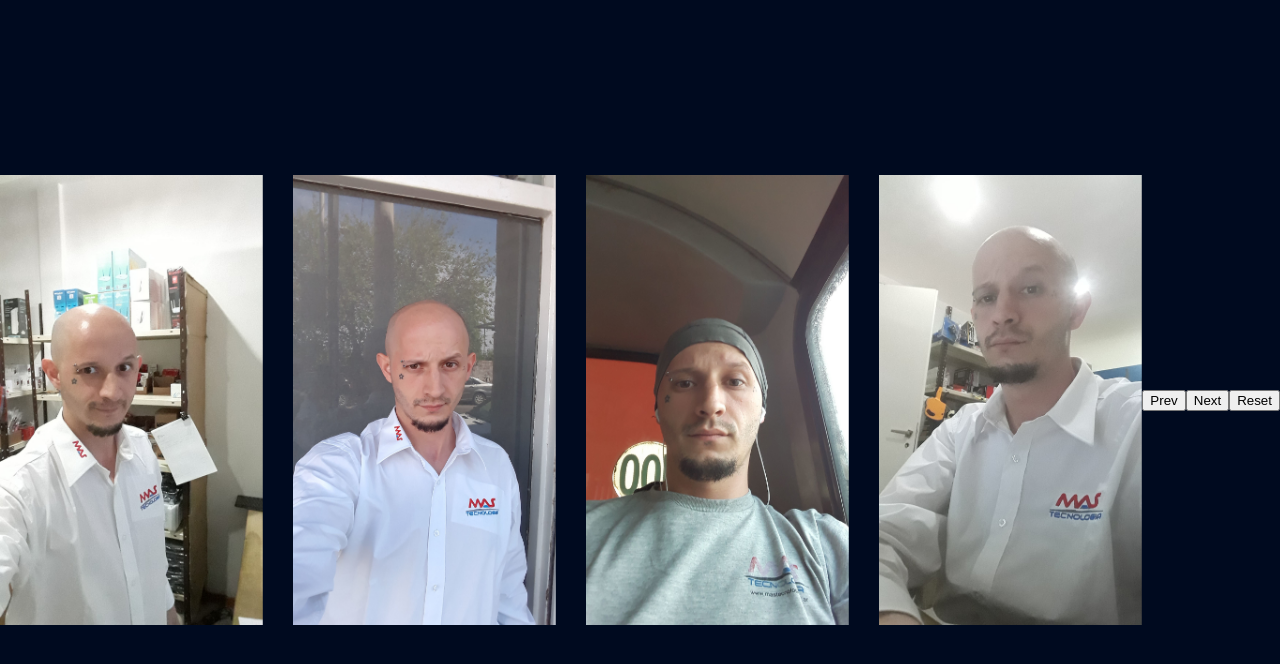
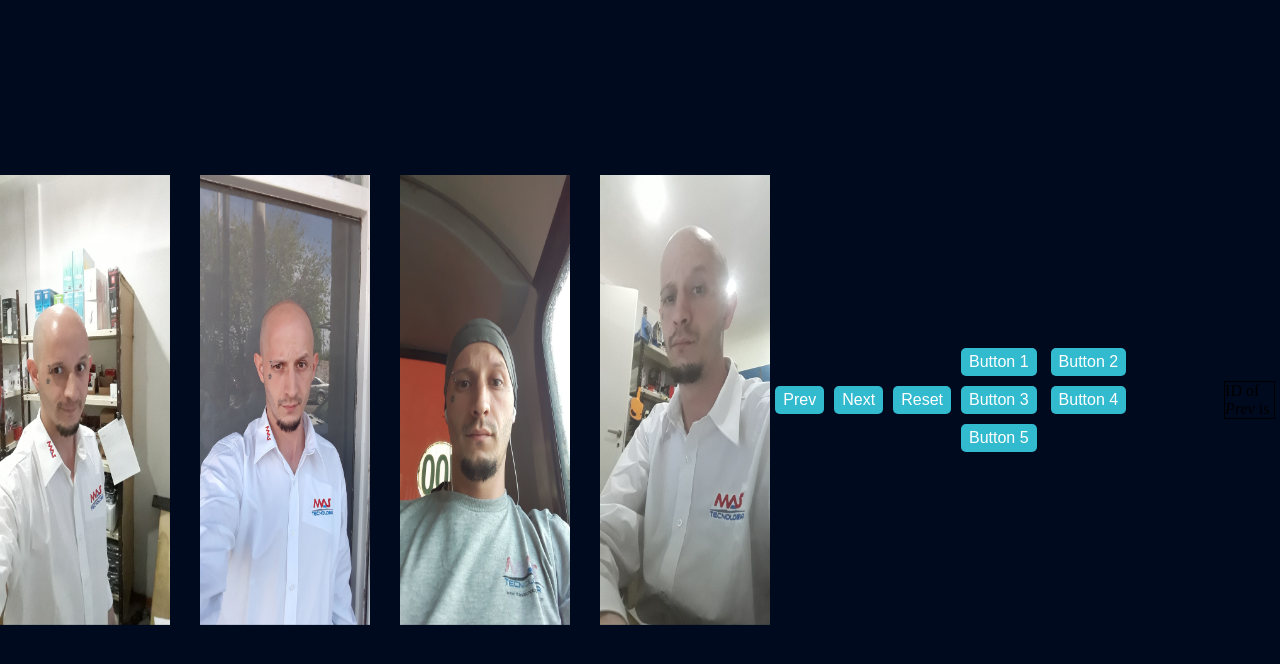
Before and after one commit to TaylorBundy/pruebas, a plain HTML site: page index.html in a window 1280 px wide. Both pictures are taken after a click on the button "Prev". Drawn offline with nearby package versions, Linux system fonts and the light colour scheme.

Commit message:
eddited 17-10-2024

```diff
--- a/index.html
+++ b/index.html
@@ -33,6 +33,16 @@
   <button class="prev">Prev</button>
   <button class="next">Next</button>
   <button onclick="resetImg()">Reset</button>
+
+  <div id="button-group">
+    <button id="button-1">Button 1</button>
+    <button id="button-2">Button 2</button>
+    <button id="button-3">Button 3</button>
+    <button id="button-4">Button 4</button>
+    <button id="button-5">Button 5</button>
+  </div>
+
+  <div id="result"></div>
 
   <script>
     //let divs = document.querySelectorAll('div');
--- a/script.js
+++ b/script.js
@@ -41,6 +41,17 @@ document.querySelector('.next').addEventListener('click', e => {
     nextSlide();
 });
 
+const buttons = document.getElementsByTagName("button");
+const result = document.getElementById("result");
+
+const buttonPressed = e => {
+  result.innerHTML = `ID of <em>${e.target.innerHTML}</em> is <strong>${e.target.id}</strong>`;
+}
+
+for (let button of buttons) {
+  button.addEventListener("click", buttonPressed);
+}
+
 //var arr = [];
 //function myFunction() {
   //var anchors = document.getElementsByTagName("img");
--- a/styles.css
+++ b/styles.css
@@ -35,3 +35,26 @@ body {
         padding: 100px;
     }
 }
+
+button {
+    margin: 5px;
+    padding: 5px 8px;
+    outline: none;
+    background: #32bacf;
+    border: none;
+    color: white;
+    border-radius: 5px;
+    font-size: 1em;
+}
+
+button:hover {
+    background-color: #ffa000;
+    cursor: pointer;
+}
+
+#result {
+  border:1px solid;
+  display:inline-block;
+  margin:5px;
+/*   padding:5px; */
+}
```
